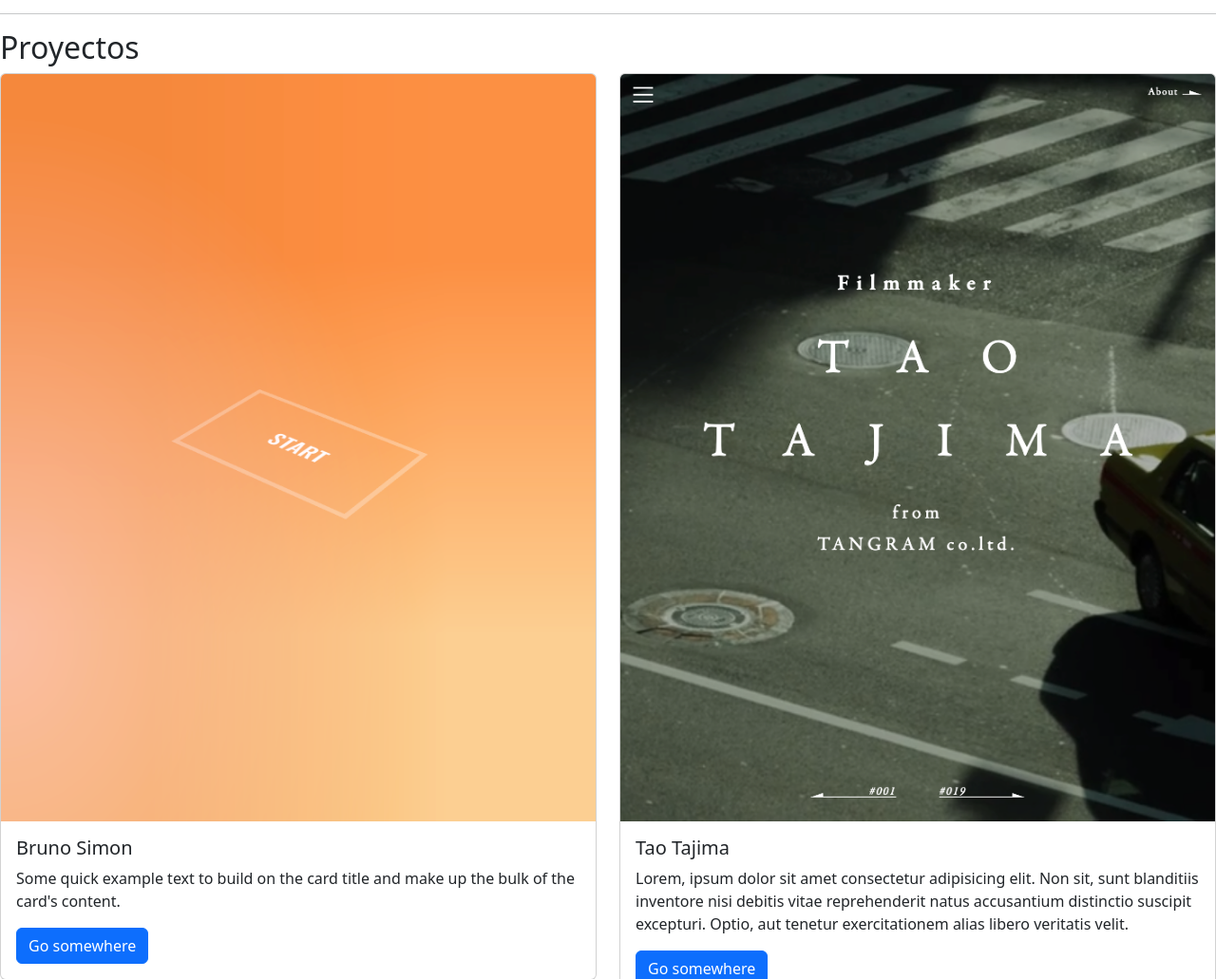
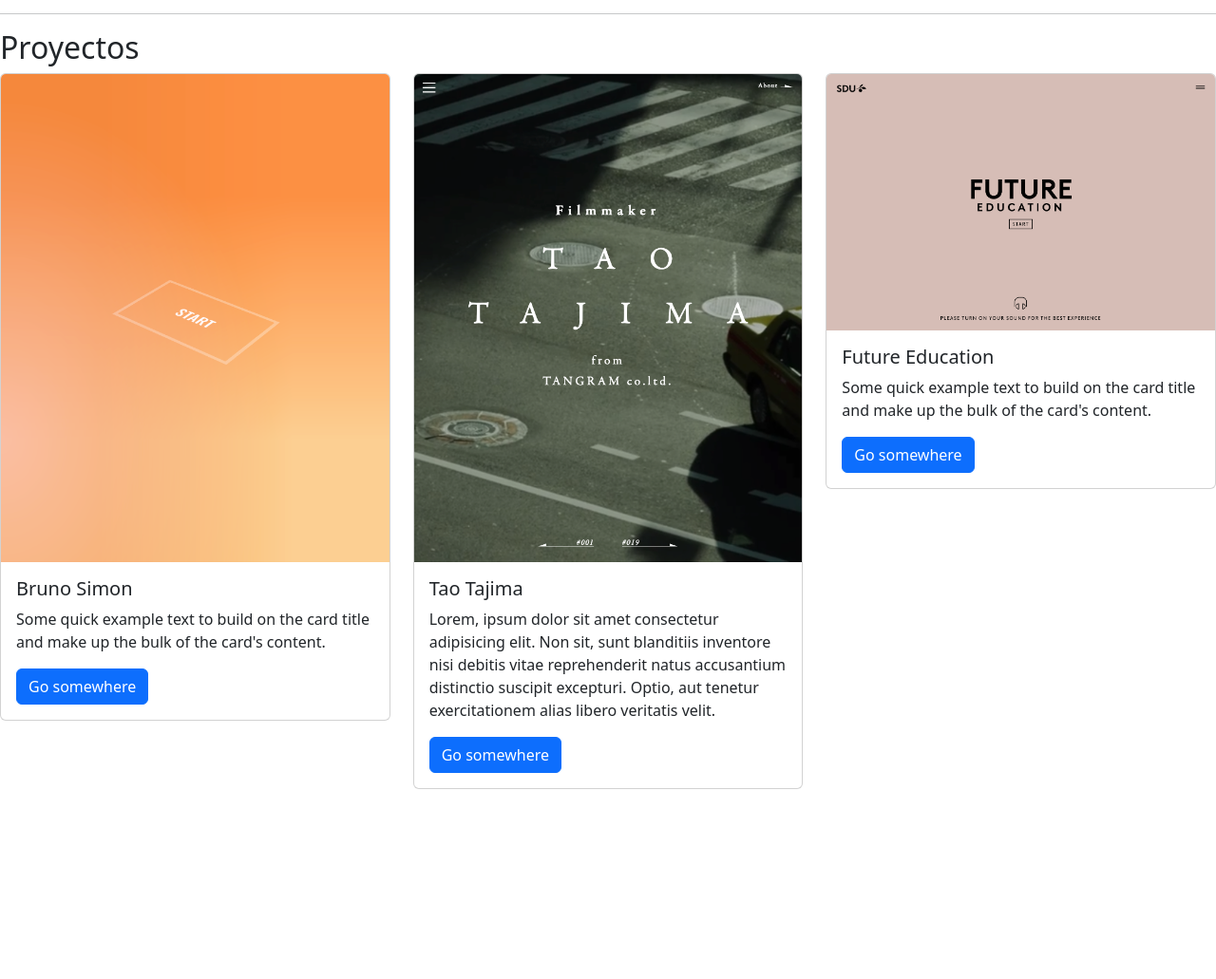
Before and after one commit to MrXploder/git-portafolio, a plain HTML site: page index.html in a window 1280 px wide. Shown: the part 1018-2049 px from the top of the page at 95% size. After the commit the page ends 1849 px from the top, so only its background shows below. Drawn offline with nearby package versions, Linux system fonts and the light colour scheme.

Commit message:
add new job

```diff
--- a/index.html
+++ b/index.html
@@ -80,6 +80,16 @@
             </div>
           </div>
         </div>
+        <div class="col">
+          <div class="card">
+            <img src="assets/img/fremtidensuddannelser.dk_en.png" class="card-img-top" alt="...">
+            <div class="card-body">
+              <h5 class="card-title">Future Education</h5>
+              <p class="card-text">Some quick example text to build on the card title and make up the bulk of the card's content.</p>
+              <a href="https://fremtidensuddannelser.dk/en" class="btn btn-primary">Go somewhere</a>
+            </div>
+          </div>
+        </div>
       </div>
     </section>
   </main>
```
Also changed, not shown: assets/img/fremtidensuddannelser.dk_en.png (added).
